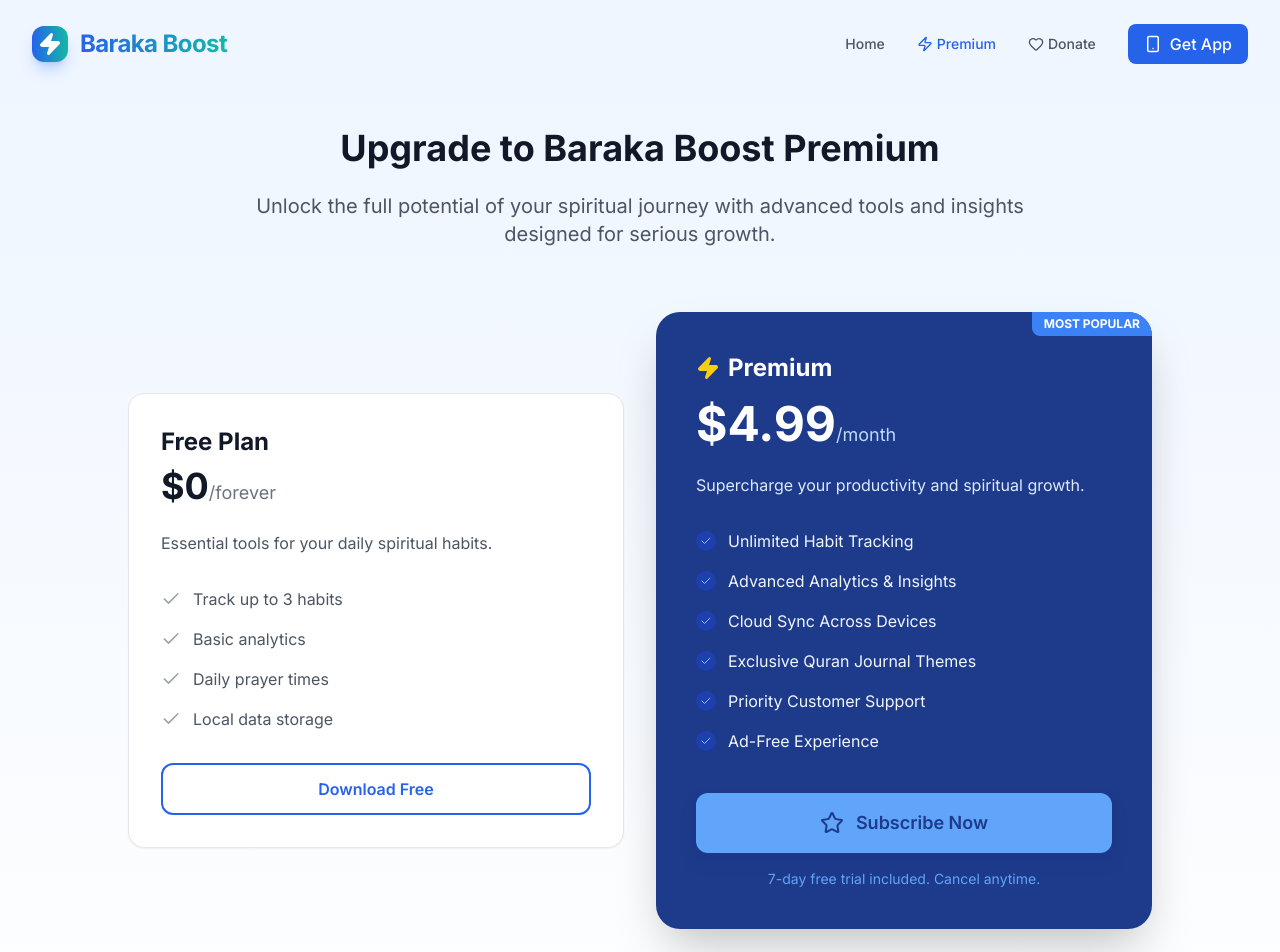
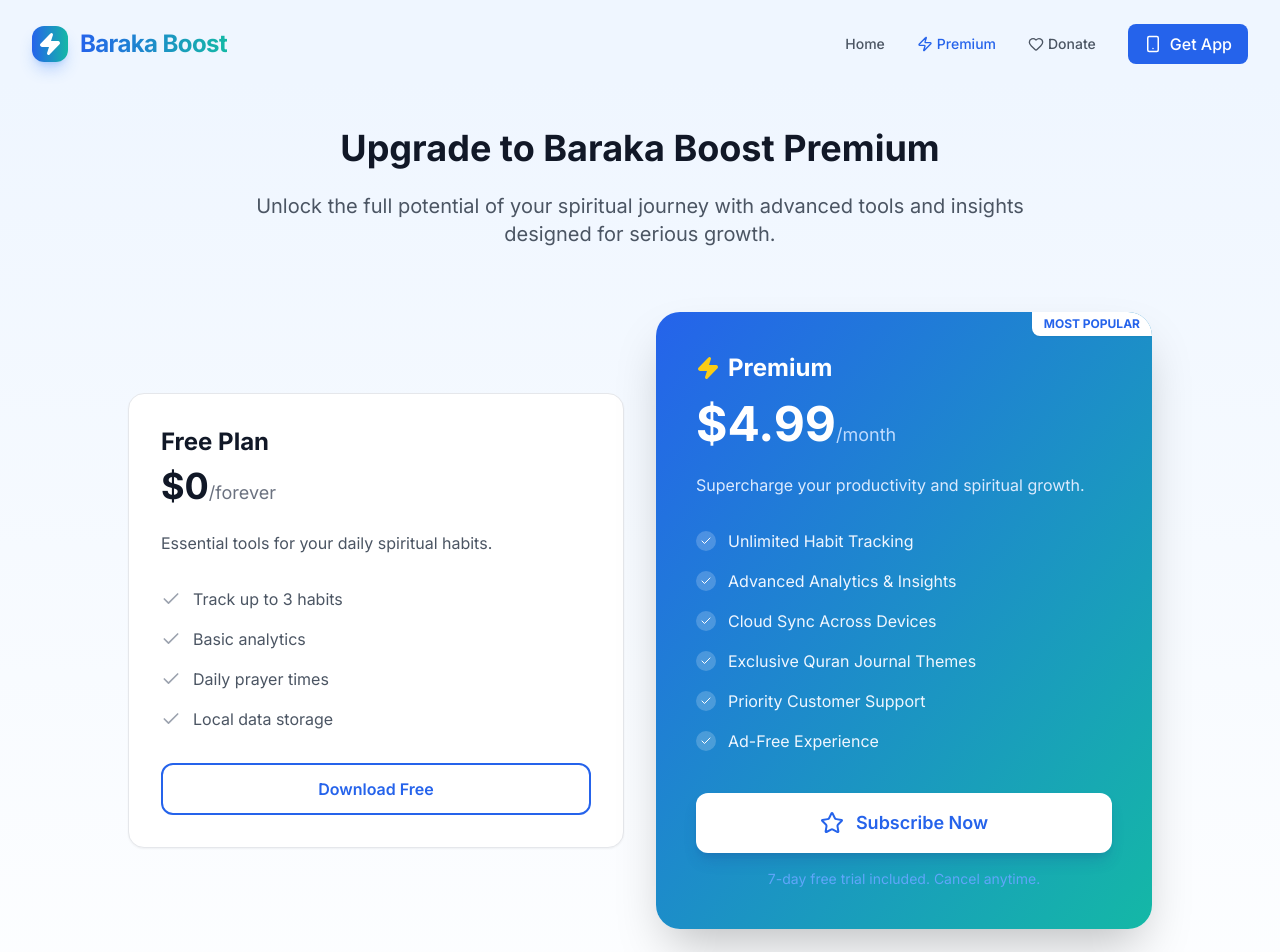
Before and after one commit to NabilPervez/baraka-boost-marketing, a React (Vite) app: page /premium in a window 1280 px wide. Shown: the top 952 px of the page. Built offline with nearby package versions, Linux system fonts and the light colour scheme.

Commit message:
Update Premium card to use brand gradient

```diff
--- a/src/pages/Premium.tsx
+++ b/src/pages/Premium.tsx
@@ -56,9 +56,9 @@ export default function Premium() {
                         initial={{ opacity: 0, scale: 0.95 }}
                         animate={{ opacity: 1, scale: 1 }}
                         transition={{ delay: 0.2 }}
-                        className="bg-blue-900 text-white p-8 md:p-10 rounded-3xl shadow-2xl relative overflow-hidden"
+                        className="bg-gradient-to-br from-blue-600 to-teal-500 text-white p-8 md:p-10 rounded-3xl shadow-2xl relative overflow-hidden"
                     >
-                        <div className="absolute top-0 right-0 bg-blue-500 text-white text-xs font-bold px-3 py-1 rounded-bl-lg">
+                        <div className="absolute top-0 right-0 bg-white text-blue-600 text-xs font-bold px-3 py-1 rounded-bl-lg shadow-sm">
                             MOST POPULAR
                         </div>
 
@@ -73,8 +73,8 @@ export default function Premium() {
                         <ul className="space-y-4 mb-10">
                             {benefits.map((item, i) => (
                                 <li key={i} className="flex items-center text-blue-50">
-                                    <div className="bg-blue-800 rounded-full p-1 mr-3">
-                                        <Check className="w-3 h-3 text-blue-300" />
+                                    <div className="bg-white/20 rounded-full p-1 mr-3 backdrop-blur-sm">
+                                        <Check className="w-3 h-3 text-white" />
                                     </div>
                                     {item}
                                 </li>
@@ -84,7 +84,7 @@ export default function Premium() {
                         <Button
                             variant="primary"
                             size="lg"
-                            className="w-full bg-blue-400 text-blue-900 hover:bg-blue-300 shadow-lg shadow-blue-900/50"
+                            className="w-full bg-white text-blue-600 hover:bg-blue-50 shadow-lg shadow-blue-900/20"
                             icon={Star}
                         >
                             Subscribe Now
```
